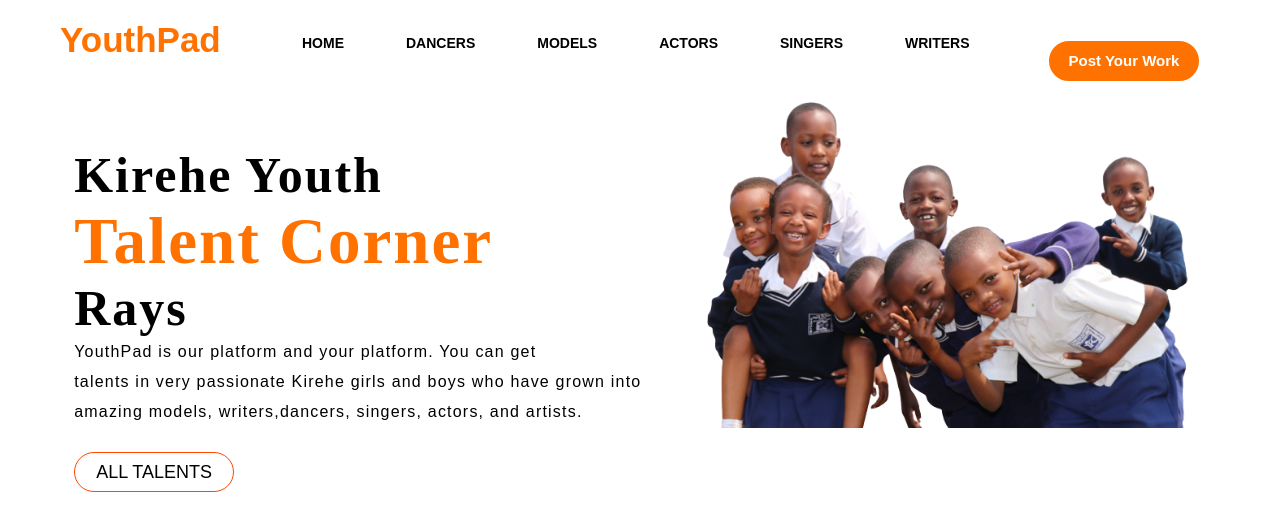
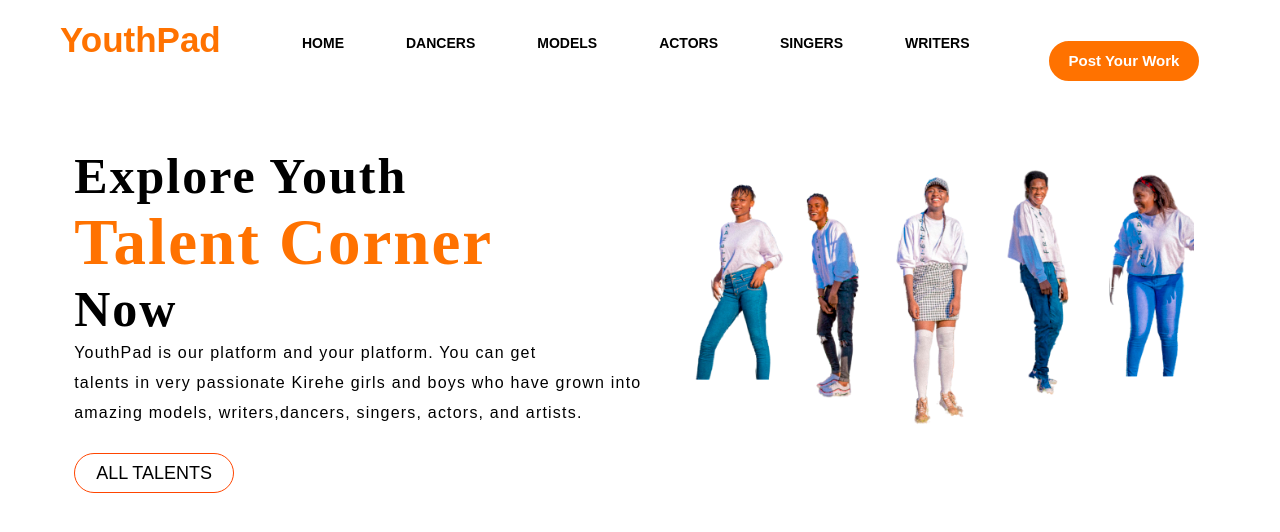
Before and after one commit to Liliane-Gikuku/YouthPad, a plain HTML site: page index.html in a window 1280 px wide. Drawn offline with Linux system fonts and the light colour scheme.

Commit message:
add image

```diff
--- a/index.html
+++ b/index.html
@@ -34,11 +34,11 @@
 
         </div>
         <div class="image">
-            <img src="images/youth-removebg-preview.png" width="500px">
+            <img src="images/best-removebg-preview.png" width="500px">
         </div>
 
         <div class="content">
-            <h1>Kirehe Youth <br><span>Talent Corner</span> <br>Rays</h1>
+            <h1>Explore Youth <br><span>Talent Corner</span> <br>Now</h1>
             <p class="par">YouthPad is our platform and your platform. You can get<br>talents in very passionate Kirehe girls and boys who have grown into <br>amazing models, writers,dancers,
                  singers, actors, and artists.
                 <br> </p>
```
Also changed, not shown: images/best-removebg-preview.png (added), images/sakwe-removebg-preview.png (added).
